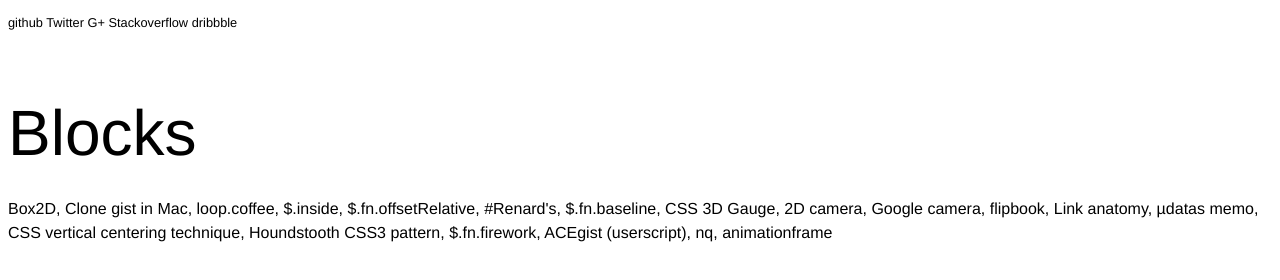
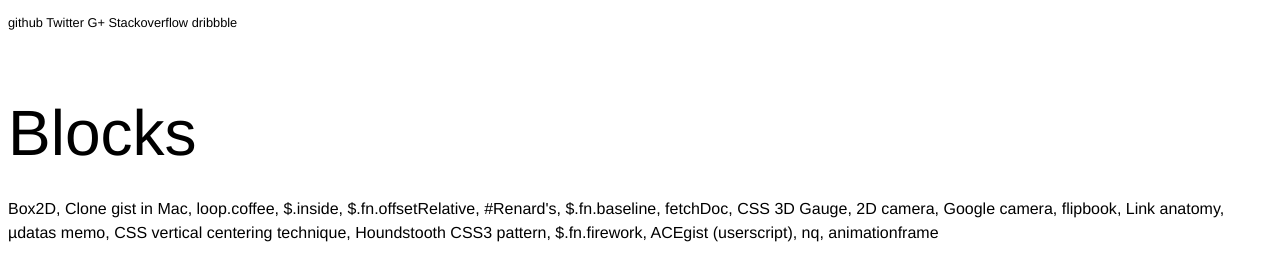
Before and after one commit to abernier/abernier.github.io, a plain HTML site: page index.html in a window 1280 px wide. Drawn offline with Linux system fonts and the light colour scheme.

Commit message:
Update index.html

```diff
--- a/index.html
+++ b/index.html
@@ -38,6 +38,7 @@ aside {font-size:80%;}
     <a href="https://gist.github.com/3191472">$.fn.offsetRelative</a>,
     <a href="http://bl.ocks.org/3156626">#Renard's</a>,
     <a href="http://bl.ocks.org/3157389">$.fn.baseline</a>,
+    <a href="http://stackoverflow.com/questions/1034881/what-is-the-best-practice-for-parsing-remote-content-with-jquery/11379717#11379717">fetchDoc</a>,
     <a href="http://bl.ocks.org/3111167">CSS 3D Gauge</a>,
     <a href="http://bl.ocks.org/1512474">2D camera</a>,
     <a href="http://bl.ocks.org/1515911">Google camera</a>,
```
